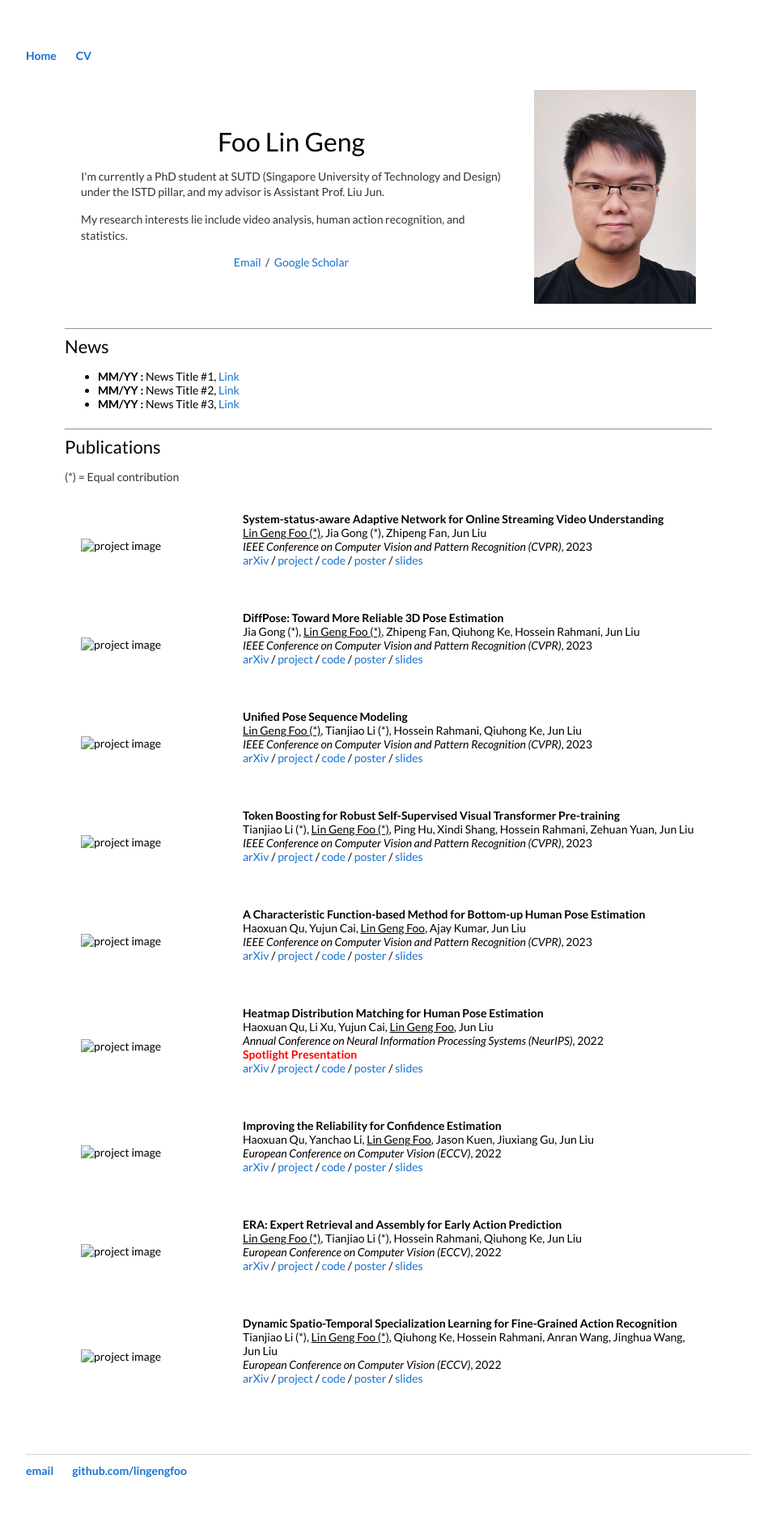
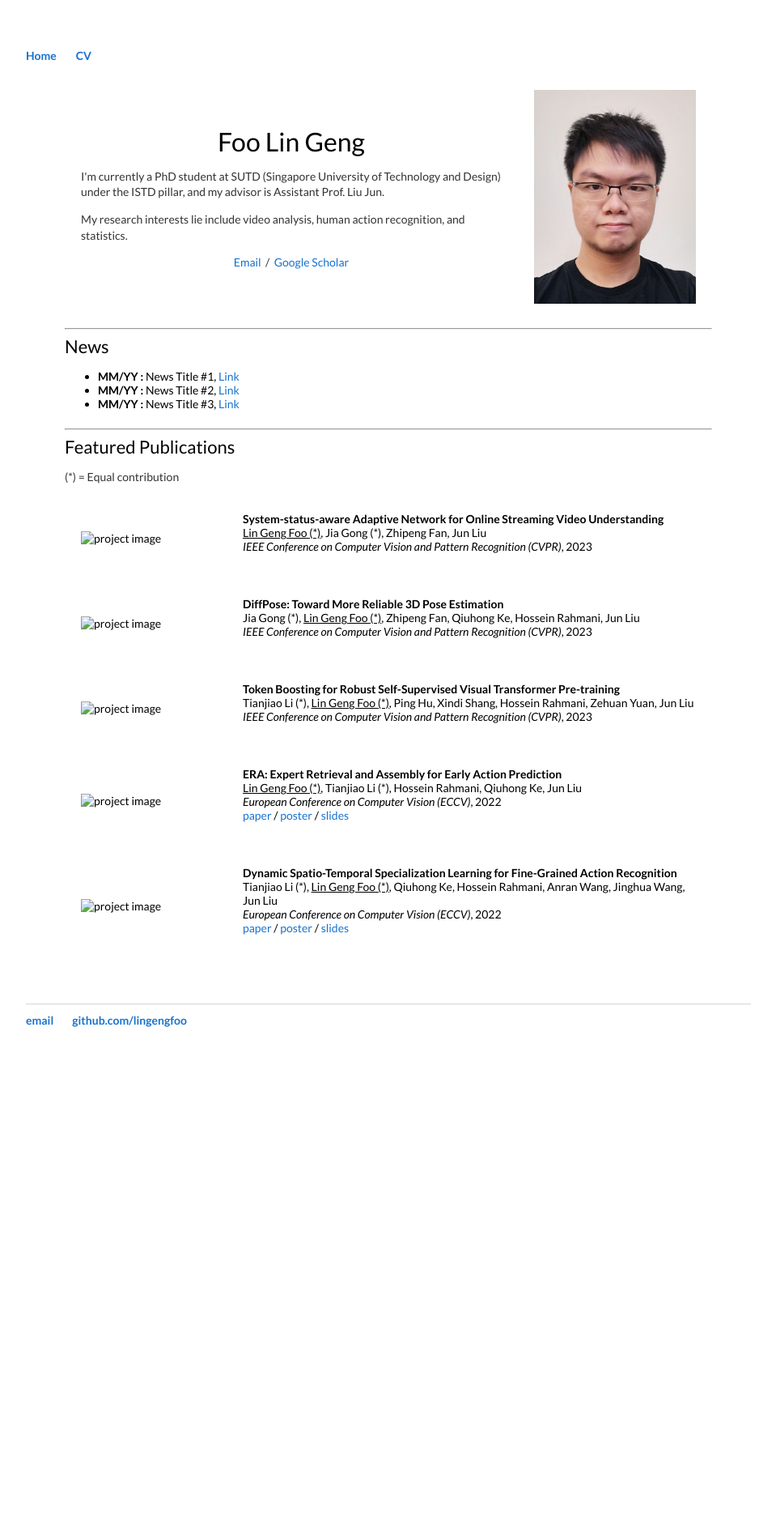
Before and after one commit to lingengfoo/lingengfoo.github.io, a Jekyll site: the page built from index.html, in a window 1280 px wide. Shown: the whole page at 81% size, without its empty margins (160-1119 px from the left). Built offline with Jekyll 4.4.1, drawn with Linux system fonts in a browser that asks for light colours; after the commit the page ends 1328 px from its top, so only the background shows below that.

Commit message:
Update index.html

```diff
--- a/index.html
+++ b/index.html
@@ -79,7 +79,7 @@ title: Lin Geng's Homepage
         <hr style="color:#b3b3b3">
 
         <table style="width:100%;border:0px;border-spacing:0px;border-collapse:separate;margin-right:auto;margin-left:auto;">
-          <h2>Publications</h2>
+          <h2>Featured Publications</h2>
           <p>(&ast;) = Equal contribution</p>
 
 
@@ -97,11 +97,11 @@ title: Lin Geng's Homepage
               <em>IEEE Conference on Computer Vision and Pattern Recognition (CVPR)</em>, 2023
               <br>
 
-              <a href="">arXiv</a> /
+<!--               <a href="">arXiv</a> /
               <a href="">project</a> /
               <a href="">code</a> /
               <a href="">poster</a> /
-              <a href="">slides</a>
+              <a href="">slides</a> -->
 
               <p></p>
 
@@ -126,11 +126,11 @@ title: Lin Geng's Homepage
               <em>IEEE Conference on Computer Vision and Pattern Recognition (CVPR)</em>, 2023
               <br>
 
-              <a href="">arXiv</a> /
+<!--               <a href="">arXiv</a> /
               <a href="">project</a> /
               <a href="">code</a> /
               <a href="">poster</a> /
-              <a href="">slides</a>
+              <a href="">slides</a> -->
 
               <p></p>
 
@@ -142,7 +142,7 @@ title: Lin Geng's Homepage
 
 
 
-          <tr>
+<!--           <tr>
             <td style="padding:2.5%;width:25%;vertical-align:middle;min-width:120px">
               <img src="//:0" alt="project image" style="width:auto; height:auto; max-width:100%;" />
             </td>
@@ -165,7 +165,7 @@ title: Lin Geng's Homepage
 
 
             </td>
-          </tr>
+          </tr> -->
 
 
 
@@ -184,11 +184,11 @@ title: Lin Geng's Homepage
               <em>IEEE Conference on Computer Vision and Pattern Recognition (CVPR)</em>, 2023
               <br>
 
-              <a href="">arXiv</a> /
+<!--               <a href="">arXiv</a> /
               <a href="">project</a> /
               <a href="">code</a> /
               <a href="">poster</a> /
-              <a href="">slides</a>
+              <a href="">slides</a> -->
 
               <p></p>
 
@@ -198,7 +198,7 @@ title: Lin Geng's Homepage
 
 
 
-	  <tr>
+<!-- 	  <tr>
             <td style="padding:2.5%;width:25%;vertical-align:middle;min-width:120px">
               <img src="//:0" alt="project image" style="width:auto; height:auto; max-width:100%;" />
             </td>
@@ -221,13 +221,13 @@ title: Lin Geng's Homepage
 
 
             </td>
-          </tr>
+          </tr> -->
 
 
 
 
 
-	  <tr>
+<!-- 	  <tr>
             <td style="padding:2.5%;width:25%;vertical-align:middle;min-width:120px">
               <img src="//:0" alt="project image" style="width:auto; height:auto; max-width:100%;" />
             </td>
@@ -253,12 +253,12 @@ title: Lin Geng's Homepage
 
 
             </td>
-          </tr>
+          </tr> -->
 
 
 
 
-	  <tr>
+<!-- 	  <tr>
             <td style="padding:2.5%;width:25%;vertical-align:middle;min-width:120px">
               <img src="//:0" alt="project image" style="width:auto; height:auto; max-width:100%;" />
             </td>
@@ -281,7 +281,7 @@ title: Lin Geng's Homepage
 
 
             </td>
-          </tr>
+          </tr> -->
 
 
 
@@ -298,9 +298,7 @@ title: Lin Geng's Homepage
               <em>European Conference on Computer Vision (ECCV)</em>, 2022
               <br>
 
-              <a href="">arXiv</a> /
-              <a href="">project</a> /
-              <a href="">code</a> /
+              <a href="https://link.springer.com/chapter/10.1007/978-3-031-19830-4_38">paper</a> /
               <a href="{{site.url}}/assets/posters/ECCV'22 poster ERA.pdf">poster</a> /
               <a href="">slides</a>
 
@@ -325,9 +323,7 @@ title: Lin Geng's Homepage
               <em>European Conference on Computer Vision (ECCV)</em>, 2022
               <br>
 
-              <a href="">arXiv</a> /
-              <a href="">project</a> /
-              <a href="">code</a> /
+              <a href="https://link.springer.com/chapter/10.1007/978-3-031-19772-7_23">paper</a> /
               <a href="">poster</a> /
               <a href="">slides</a>
 
```
